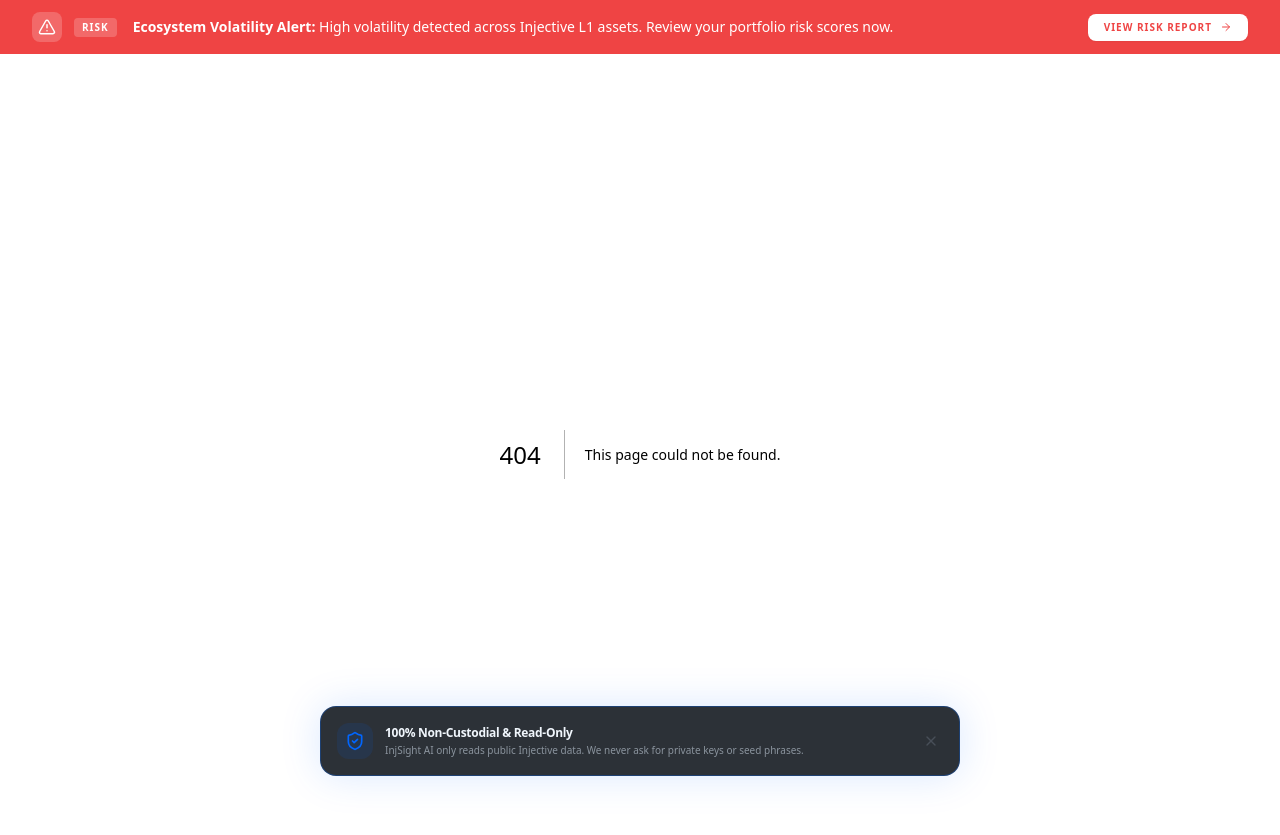
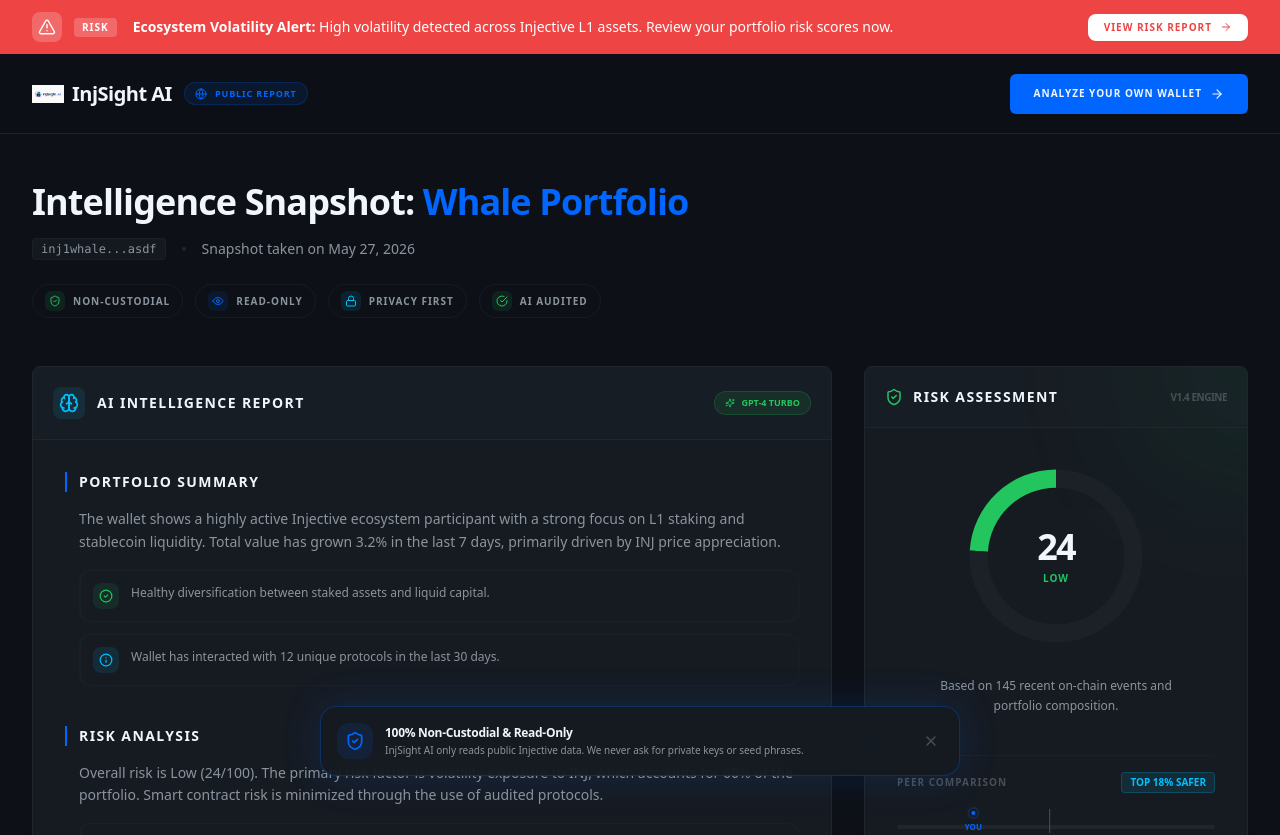
Before and after one commit to mokwathedeveloper/injsight-ai, a Next.js app in the folder frontend/: page /p/1 in a window 1280 px wide. Before the commit this address had no page. Shown: the top 835 px of the page. Built offline with nearby package versions, Linux system fonts and the light colour scheme.

Commit message:
feat: implement public report viewing route /p/[id]

```diff
--- /dev/null
+++ b/frontend/app/p/[id]/page.tsx
@@ -0,0 +1,121 @@
+"use client";
+
+import * as React from "react";
+import Image from "next/image";
+import Link from "next/link";
+import { AIReportCard } from "@/components/analyzer/AIReportCard";
+import { RiskScoreCard } from "@/components/analyzer/RiskScoreCard";
+import { PortfolioCompositionCard } from "@/components/dashboard/PortfolioCompositionCard";
+import { ReadOnlySafetyNotice } from "@/components/analyzer/ReadOnlySafetyNotice";
+import { SecurityBadgeGroup } from "@/components/ui/SecurityBadgeGroup";
+import { DEMO_WALLETS } from "@/data/demo-wallets";
+import { WalletAnalysisResult } from "@/types/wallet-analyzer";
+import { Globe, ArrowRight, ShieldCheck } from "lucide-react";
+import { Button } from "@/components/ui/Button";
+
+export default function PublicReportPage({ params }: { params: { id: string } }) {
+  // In a real app, fetch the public report by the short-id.
+  // For demo purposes, we'll show the whale data.
+  const fullData: WalletAnalysisResult = DEMO_WALLETS[0].data;
+
+  return (
+    <div className="min-h-screen bg-page text-text-primary">
+      {/* Public Header */}
+      <header className="sticky top-0 z-40 bg-page/80 backdrop-blur-md border-b border-border h-20">
+        <div className="max-w-7xl mx-auto px-4 sm:px-6 lg:px-8 h-full flex items-center justify-between">
+          <div className="flex items-center gap-3">
+             <Link href="/" className="flex items-center space-x-2">
+                <Image src="/logo/websiteLogo.png" alt="InjSight AI" width={32} height={32} />
+                <span className="text-xl font-bold tracking-tight">InjSight AI</span>
+             </Link>
+             <div className="hidden sm:flex items-center space-x-2 px-2.5 py-1 bg-primary/10 border border-primary/20 rounded-full">
+                <Globe size={12} className="text-primary" />
+                <span className="text-[9px] font-bold text-primary uppercase tracking-widest">Public Report</span>
+             </div>
+          </div>
+
+          <Link href="/signup">
+             <Button variant="primary" size="sm" className="font-bold text-[10px] uppercase tracking-widest h-10 px-6">
+                Analyze your own wallet
+                <ArrowRight size={14} className="ml-2" />
+             </Button>
+          </Link>
+        </div>
+      </header>
+
+      <main className="max-w-7xl mx-auto px-4 sm:px-6 lg:px-8 py-12 space-y-12">
+        {/* Title Section */}
+        <div className="space-y-4">
+           <h1 className="text-3xl sm:text-4xl font-extrabold text-text-primary tracking-tight">
+             Intelligence Snapshot: <span className="text-primary">Whale Portfolio</span>
+           </h1>
+           <div className="flex items-center gap-4 text-sm text-text-secondary">
+              <span className="font-mono text-xs bg-hover/50 px-2 py-0.5 rounded border border-border/50">
+                {fullData.address}
+              </span>
+              <span className="w-1 h-1 rounded-full bg-border" />
+              <span>Snapshot taken on May 27, 2026</span>
+           </div>
+           <SecurityBadgeGroup className="pt-2" />
+        </div>
+
+        {/* Main Grid */}
+        <div className="grid grid-cols-1 lg:grid-cols-12 gap-8">
+          <div className="lg:col-span-8">
+            <AIReportCard data={fullData} />
+          </div>
+          <div className="lg:col-span-4 space-y-8 flex flex-col">
+            <RiskScoreCard data={fullData} />
+            <PortfolioCompositionCard title="Asset Breakdown" />
+          </div>
+        </div>
+
+        {/* Call to Action & Safety */}
+        <div className="space-y-8 pt-12 border-t border-border/50">
+           <div className="max-w-4xl mx-auto">
+              <ReadOnlySafetyNotice />
+           </div>
+
+           <div className="text-center space-y-6 bg-primary/5 border border-primary/20 rounded-3xl p-12 relative overflow-hidden">
+              <div className="absolute top-0 right-0 w-64 h-64 bg-primary/10 blur-[100px] rounded-full -translate-y-1/2 translate-x-1/2" />
+              <div className="relative z-10 space-y-4">
+                 <h2 className="text-2xl font-extrabold text-text-primary tracking-tight">
+                    Want deep-chain intelligence for your assets?
+                 </h2>
+                 <p className="text-text-secondary max-w-xl mx-auto leading-relaxed">
+                    InjSight AI provides continuous monitoring, risk alerts, and automated yield strategy suggestions
+                    for your Injective portfolios.
+                 </p>
+                 <div className="pt-4 flex flex-col sm:flex-row items-center justify-center gap-4">
+                    <Link href="/signup">
+                       <Button size="lg" className="h-14 px-10 font-bold uppercase tracking-widest shadow-xl shadow-primary/20">
+                          Create Free Account
+                       </Button>
+                    </Link>
+                    <Link href="/demo">
+                       <Button variant="secondary" size="lg" className="h-14 px-10 font-bold uppercase tracking-widest border-border-strong">
+                          Try Live Demo
+                       </Button>
+                    </Link>
+                 </div>
+              </div>
+           </div>
+        </div>
+      </main>
+
+      <footer className="border-t border-border/50 py-12 bg-hover/10">
+         <div className="max-w-7xl mx-auto px-4 sm:px-6 lg:px-8 text-center space-y-4">
+            <div className="flex items-center justify-center space-x-2 text-text-disabled font-bold uppercase tracking-widest text-[10px]">
+               <ShieldCheck size={14} className="text-success" />
+               <span>On-Chain Verified Report • Generated by InjSight AI v1.4</span>
+            </div>
+            <p className="text-[10px] text-text-disabled leading-relaxed max-w-2xl mx-auto">
+               Intelligence snapshots are point-in-time and subject to market volatility.
+               All data is read from the public Injective ledger. AI insights are for informational
+               purposes and do not constitute financial advice.
+            </p>
+         </div>
+      </footer>
+    </div>
+  );
+}
```
